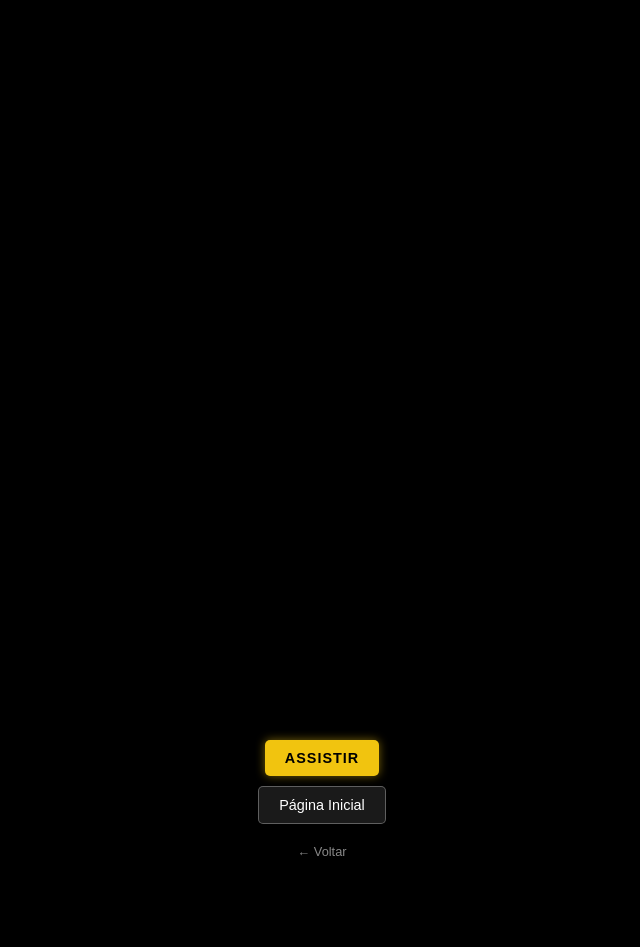
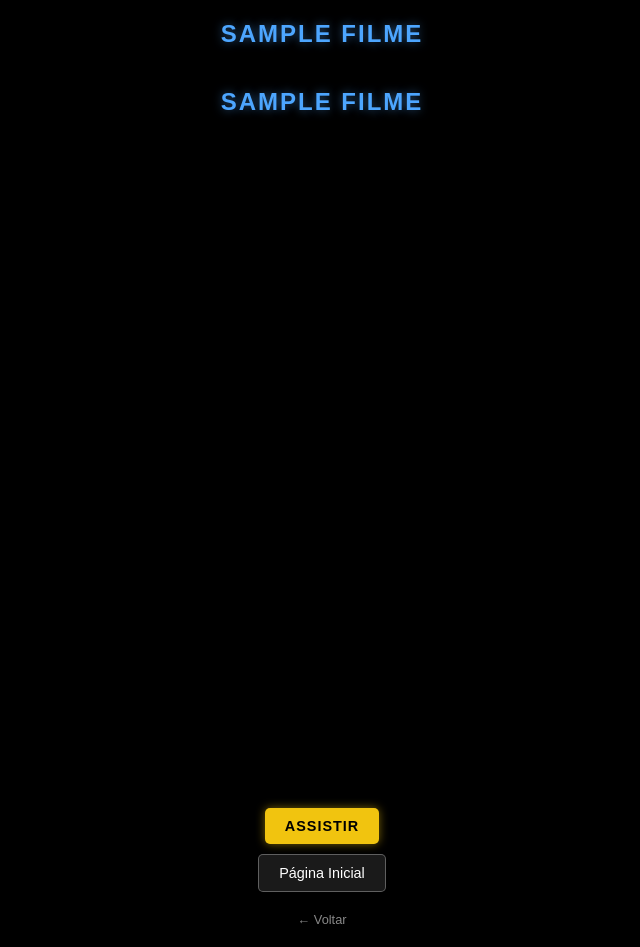
Before and after one commit to clairtonslv45-ai/zathura-stream, a Flask app: template templates/filme.html in a window 1280 px wide. Shown: the whole page, without its empty margins (318-958 px from the left). Before the commit the page ends 856 px from the top, so only its background shows below. Run offline with Flask 3, Linux system fonts and the light colour scheme; the template is opened without the code that fills it: most values are stand-ins (such as "Sample title", 1, 10 or a date in 2020).

Commit message:
Título do filme movido para cima do vídeo

```diff
--- a/templates/filme.html
+++ b/templates/filme.html
@@ -5,7 +5,19 @@
     <meta name="viewport" content="width=device-width, initial-scale=1.0">
     <title>{{ filme.titulo }}</title>
     <style>
-        body { background: #000; color: #fff; font-family: sans-serif; text-align: center; margin: 0; }
+        body { background: #000; color: #fff; font-family: sans-serif; text-align: center; margin: 0; padding-top: 20px; }
+
+        /* Título acima do vídeo */
+        .movie-title {
+            font-size: 1.5rem;
+            margin-bottom: 20px;
+            font-weight: bold;
+            text-transform: uppercase;
+            letter-spacing: 2px;
+            color: #4da6ff;
+            text-shadow: 0 0 10px rgba(77, 166, 255, 0.5);
+        }
+
         .video-container { position: relative; padding-bottom: 56.25%; height: 0; overflow: hidden; }
         .video-container iframe { position: absolute; top: 0; left: 0; width: 100%; height: 100%; border: 0; }
         .controls { padding: 20px; }
@@ -43,9 +55,12 @@
     </style>
 </head>
 <body>
+    <div class="movie-title">{{ filme.titulo }}</div>
+
     <div class="video-container">
         <iframe src="{{ filme.link }}" allowfullscreen></iframe>
     </div>
+
     <div class="controls">
         <a href="{{ filme.rave }}" class="btn-rave">ASSISTIR</a>
         <br>
```
